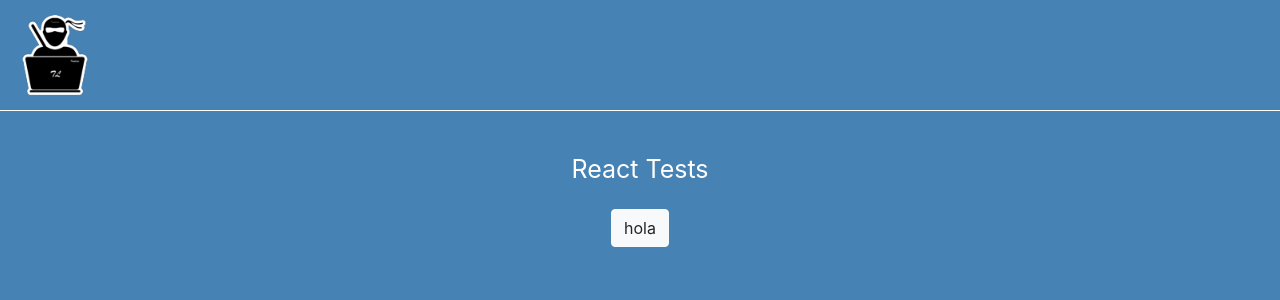
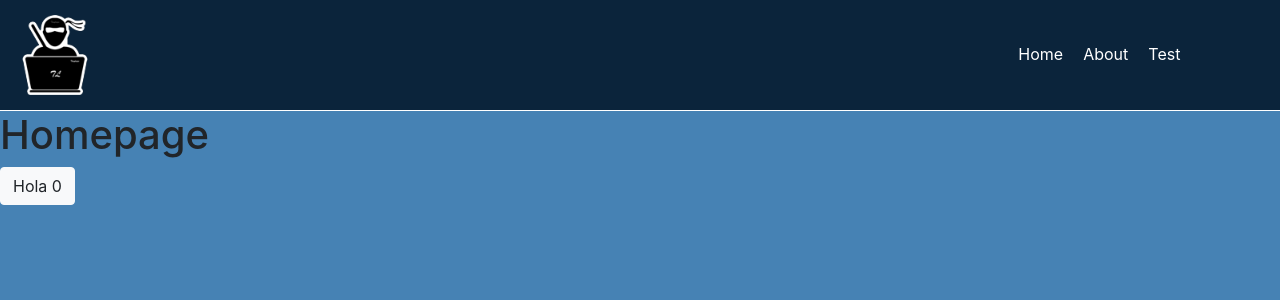
Before and after one commit to oswaldosan/web, a React (Create React App) app: page / in a window 1280 px wide. Shown: the top 300 px of the page. Built offline with nearby package versions, Linux system fonts and the light colour scheme.

Commit message:
add router
Add routes

```diff
--- a/package.json
+++ b/package.json
@@ -8,6 +8,7 @@
     "@testing-library/user-event": "^7.2.1",
     "react": "^16.13.0",
     "react-dom": "^16.13.0",
+    "react-router-dom": "^5.1.2",
     "react-scripts": "3.4.0",
     "styled-components": "^5.0.1"
   },
--- a/src/App.js
+++ b/src/App.js
@@ -1,28 +1,19 @@
-import React from 'react';
-import logo from './img/ninjatony.png';
-import './App.css';
-import Boton from './components/boton'
-import Headerbar from './components/header'
-import styled, { css } from 'styled-components'
-
+import React from "react";
+import { BrowserRouter as Router, Route } from "react-router-dom";
+import Homepage from "./components/homepage";
+import Aboutpage from "./components/about";
 
 function App() {
   return (
-  <div>
-    <Headerbar></Headerbar>
-    <div className="App">
-      <header className="App-header">
-           <Titulos>React Tests</Titulos>
-          <Boton></Boton>
-       </header>
+    <div>
+      <Router>
+        <React.Fragment>
+          <Route exact path="/" component={Homepage}></Route>
+          <Route exact path="/about" component={Aboutpage}></Route>
+        </React.Fragment>
+      </Router>
     </div>
-  </div>
   );
 }
 
 export default App;
-
-const Titulos = styled.div`
-   font-size: 25px;
-   padding: 20px;
-`
--- /dev/null
+++ b/src/components/about.js
@@ -0,0 +1,16 @@
+import React from "react";
+import "../App.css";
+import Boton from "./boton";
+import Headerbar from "./header";
+import styled, { css } from "styled-components";
+
+const Aboutpage = () => {
+  return (
+    <div>
+      <Headerbar></Headerbar>
+      <h1>About Pagesss</h1>
+    </div>
+  );
+};
+
+export default Aboutpage;
--- a/src/components/boton.js
+++ b/src/components/boton.js
@@ -1,14 +1,21 @@
-import React, { useState } from 'react';
+import React, { useState } from "react";
 
 const Boton = () => {
+  const [clicks, setClicks] = useState(0);
 
-    const [ clicks, setClicks] = useState('hola')
+  return (
+    <div>
+      <button
+        className="btn btn-light"
+        onClick={() => {
+          setClicks(clicks + 1);
+        }}
+      >
+        {" "}
+        Hola {clicks}
+      </button>
+    </div>
+  );
+};
 
-    return (
-        <div>
-            <button className="btn btn-light" onClick={() =>{setClicks(clicks + ' loco')}}>{clicks}</button>
-        </div>
-    )
-}
-
-export default Boton
+export default Boton;
--- a/src/components/header.js
+++ b/src/components/header.js
@@ -1,26 +1,33 @@
-import React from 'react'
-import Logohead  from '../img/nijatonyhead.png'
-import styled, { css } from 'styled-components'
+import React from "react";
+import Logohead from "../img/nijatonyhead.png";
+import styled, { css } from "styled-components";
+import Mylink from "./menubar";
+import {
+  BrowserRouter as Router,
+  Switch,
+  Route,
+  Link,
+  useRouteMatch,
+  useParams
+} from "react-router-dom";
 
-
-const Headerbar = () => {
+const Headerbar = props => {
   return (
     <div>
       <Cabecera primary="true">
-
         <div className="Row">
-                <img src={Logohead} width="80px" alt="thelogo" ></img>
+          <img src={Logohead} width="80px" alt="thelogo"></img>
         </div>
-
+        <Mylink></Mylink>
       </Cabecera>
     </div>
-    )
-}
+  );
+};
 
-export default Headerbar
+export default Headerbar;
 
 const Cabecera = styled.div`
-  background: ${(props) => (props.primary = true ? 'steelblue' : 'red')};
+  background: ${props => (props.primary = true ? "#0B243B" : "red")};
   padding: 15px;
   border-bottom: 1px solid white;
-`
+`;
--- /dev/null
+++ b/src/components/homepage.js
@@ -0,0 +1,17 @@
+import React from "react";
+import "../App.css";
+import Boton from "./boton";
+import Headerbar from "./header";
+import styled, { css } from "styled-components";
+
+const Homepage = () => {
+  return (
+    <div>
+      <Headerbar></Headerbar>
+      <h1>Homepage</h1>
+      <Boton></Boton>
+    </div>
+  );
+};
+
+export default Homepage;
--- /dev/null
+++ b/src/components/menubar.js
@@ -0,0 +1,29 @@
+import React from "react";
+import styled, { css } from "styled-components";
+import { Link } from "react-router-dom";
+
+const Mylink = props => {
+  return (
+    <div>
+      <Navigation>
+        <LinkItem to="/">Home</LinkItem>
+        <LinkItem to="/about">About</LinkItem>
+        <LinkItem to="/test">Test</LinkItem>
+      </Navigation>
+    </div>
+  );
+};
+
+export default Mylink;
+
+const LinkItem = styled(Link)`
+  color: #fff;
+  padding: 10px;
+  display: inline-block;
+`;
+
+const Navigation = styled.div`
+  position: absolute;
+  top: 4%;
+  right: 7%;
+`;
```
Also changed, not shown: 1 other file (tests, documents, lock files or other folders). Lines whose indentation alone changed are shown as unchanged.
